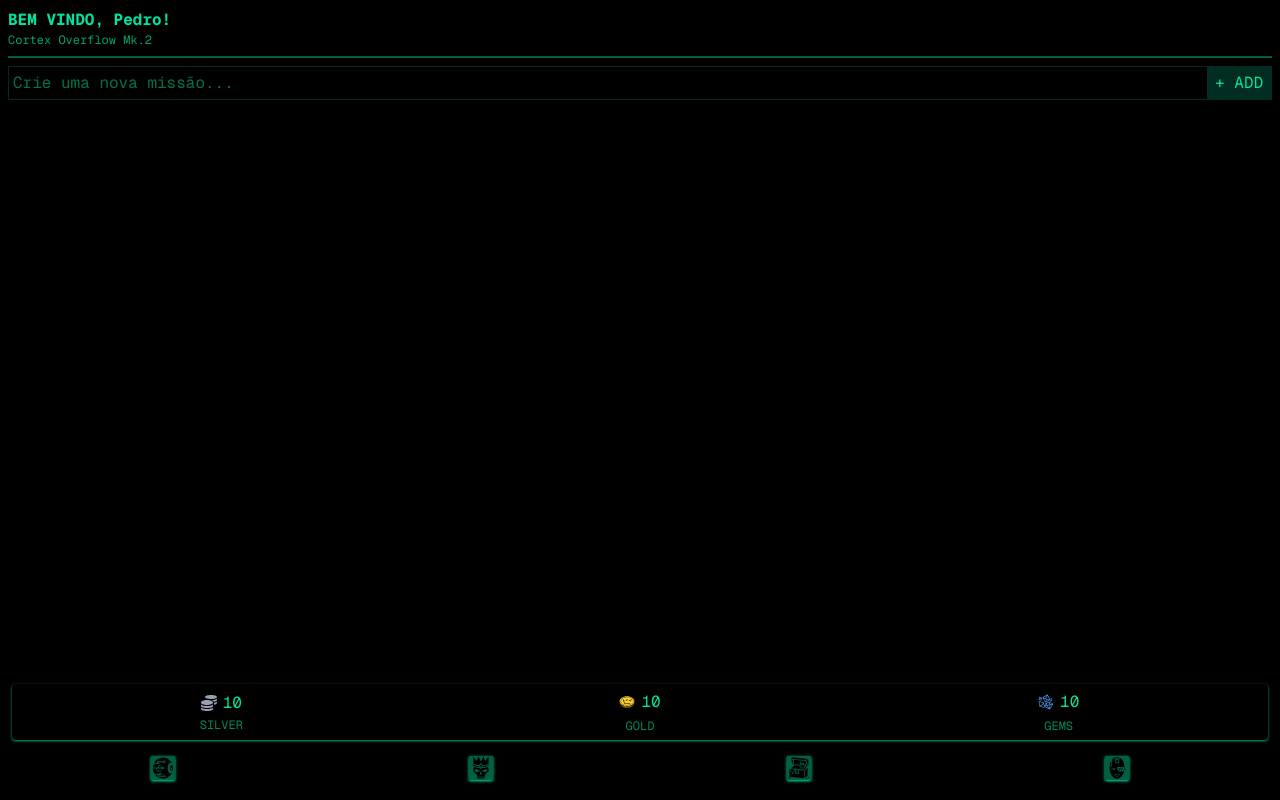
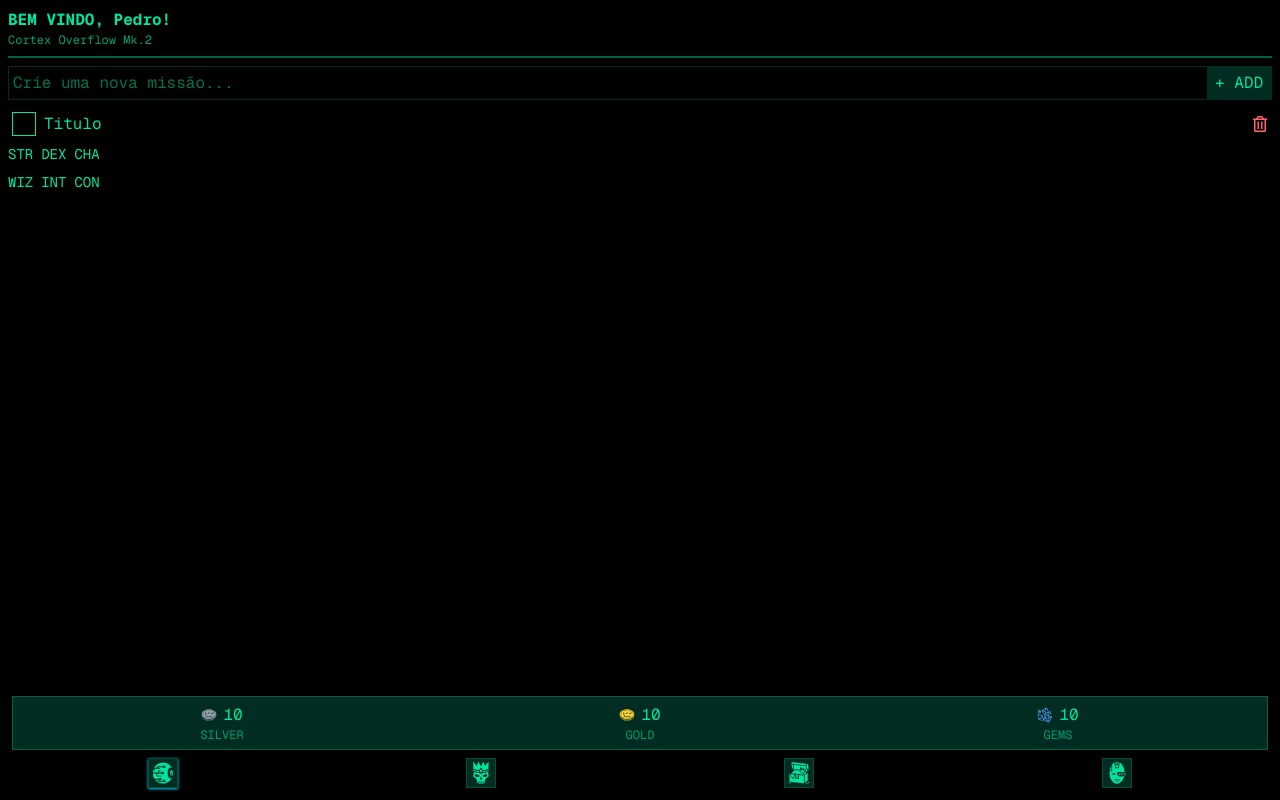
Before and after one commit to PedroVMLopes/cortex-overflow, a Next.js app: page / in a window 1280 px wide. Built offline with nearby package versions, Linux system fonts and the light colour scheme; a web font is replaced by a local one.

Commit message:
taskCard Implementation

```diff
--- a/app/Components/Navbar.tsx
+++ b/app/Components/Navbar.tsx
@@ -1,4 +1,3 @@
-import { FaStore, FaCoins } from "react-icons/fa";
 import { GiCyborgFace, GiCyberEye, GiCrownedSkull, GiOpenTreasureChest, GiCrownCoin, GiGems } from "react-icons/gi";
 import Link from "next/link";
 
@@ -6,16 +5,16 @@ export default function Navbar():any {
 
     return (
         <div className="fixed bottom-0 pb-1 px-1 w-full font-mono">
-            <div className="grid grid-cols-3 items-center text-center m-2 py-1.5 rounded shadow shadow-emerald-600">
-                <div className="flex flex-col justify-center items-center gap-0.5">
+            <div className="grid grid-cols-3 items-center text-center m-2 py-1.5 border border-emerald-800 bg-emerald-950">
+                <div className="flex flex-col justify-center items-center">
                     <div className="flex flex-row gap-1.5 items-center">
-                        <FaCoins className="text-gray-400"/>
+                        <GiCrownCoin className="text-gray-400"/>
                         <p>10</p>
                     </div>
                     <p className="text-xs opacity-60">SILVER</p>
                 </div>
 
-                <div className="flex flex-col justify-center items-center gap-1">
+                <div className="flex flex-col justify-center items-center">
                     <div className="flex flex-row gap-1.5 items-center">
                         <GiCrownCoin className="text-amber-300"/>
                         <p>10</p>
@@ -23,7 +22,7 @@ export default function Navbar():any {
                     <p className="text-xs opacity-60">GOLD</p>
                 </div>
 
-                <div className="flex flex-col justify-center items-center gap-1">
+                <div className="flex flex-col justify-center items-center">
                     <div className="flex flex-row gap-1.5 items-center">
                         <GiGems className="text-blue-400"/>
                         <p>10</p>
@@ -32,18 +31,18 @@ export default function Navbar():any {
                 </div>
 
             </div>
-            <div className="grid grid-cols-4 grid-rows-1 my-4 items-center text-center text-2xl">
+            <div className="grid grid-cols-4 grid-rows-1 my-2 items-center text-center text-3xl">
                 <div className="flex justify-center">
-                    <Link href="/"><GiCyberEye className="bg-emerald-800 text-black shadow shadow-emerald-400" /></Link>
+                    <Link href="/"><GiCyberEye className="bg-emerald-950 border border-emerald-900 p-0.5 shadow shadow-cyan-500" /></Link>
                 </div>
                 <div className="flex justify-center">
-                    <Link href="/LegacyObjectives"><GiCrownedSkull className="bg-emerald-800 text-black shadow shadow-emerald-400" /></Link>
+                    <Link href="/LegacyObjectives"><GiCrownedSkull className="bg-emerald-950 border border-emerald-900 p-0.5" /></Link>
                 </div>
                 <div className="flex justify-center">
-                    <Link href="/Store"><GiOpenTreasureChest className="bg-emerald-800 text-black shadow shadow-emerald-400" /></Link>
+                    <Link href="/Store"><GiOpenTreasureChest className="bg-emerald-950 border border-emerald-900 p-0.5" /></Link>
                 </div>
                 <div className="flex justify-center">
-                    <button><GiCyborgFace className="bg-emerald-800 text-black shadow shadow-emerald-400" /></button>
+                    <button><GiCyborgFace className="bg-emerald-950 border border-emerald-900 p-0.5" /></button>
                 </div>
             </div>
         </div>
--- a/app/Components/taskCard.tsx
+++ b/app/Components/taskCard.tsx
@@ -1,5 +1,25 @@
+import { FaRegTrashAlt, FaCheck } from "react-icons/fa";
+
+const attributes: string[] = ["STR", "DEX", "CHA", "WIZ", "INT", "CON"];
+
 export const TaskCard = () => {
     return (
-        <div>Task Card</div>
+        <div className="font-mono">
+            <div className="flex flex-row items-center justify-between p-1">
+                <div className="flex flex-row gap-2">
+                    <button className="border w-6 h-6 flex items-center justify-center">  </button>
+                    <p>Titulo</p>
+                </div>
+                <FaRegTrashAlt className="text-red-400"/>
+            </div>
+            {/* Attributes buttons */}
+            <div className="flex flex-row mt-1">
+                <div className="grid grid-cols-3 gap-2 text-sm">
+                    {attributes.map(att => (
+                        <button key={att}>{att}</button>
+                    ))}
+                </div>
+            </div>
+        </div>
     )
 }
--- a/app/page.tsx
+++ b/app/page.tsx
@@ -16,6 +16,11 @@ export default function Home() {
           />
           <button className="bg-emerald-950 p-1 px-2"> + ADD</button>
         </div>
+
+        {/* TaskCard list render */}
+        <div className="mt-2">
+          <TaskCard />
+        </div>
     </div>
   );
 }
```
